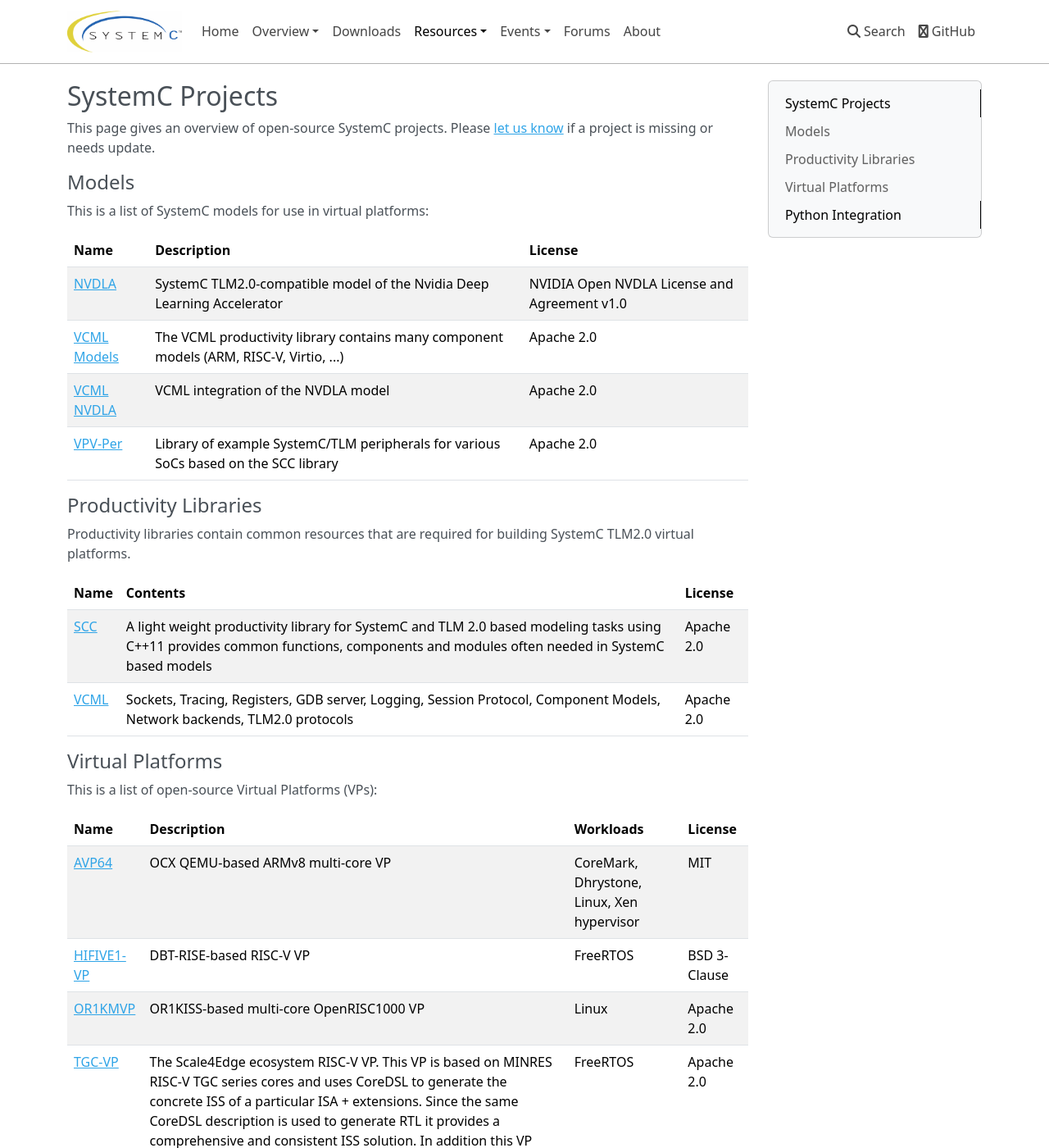
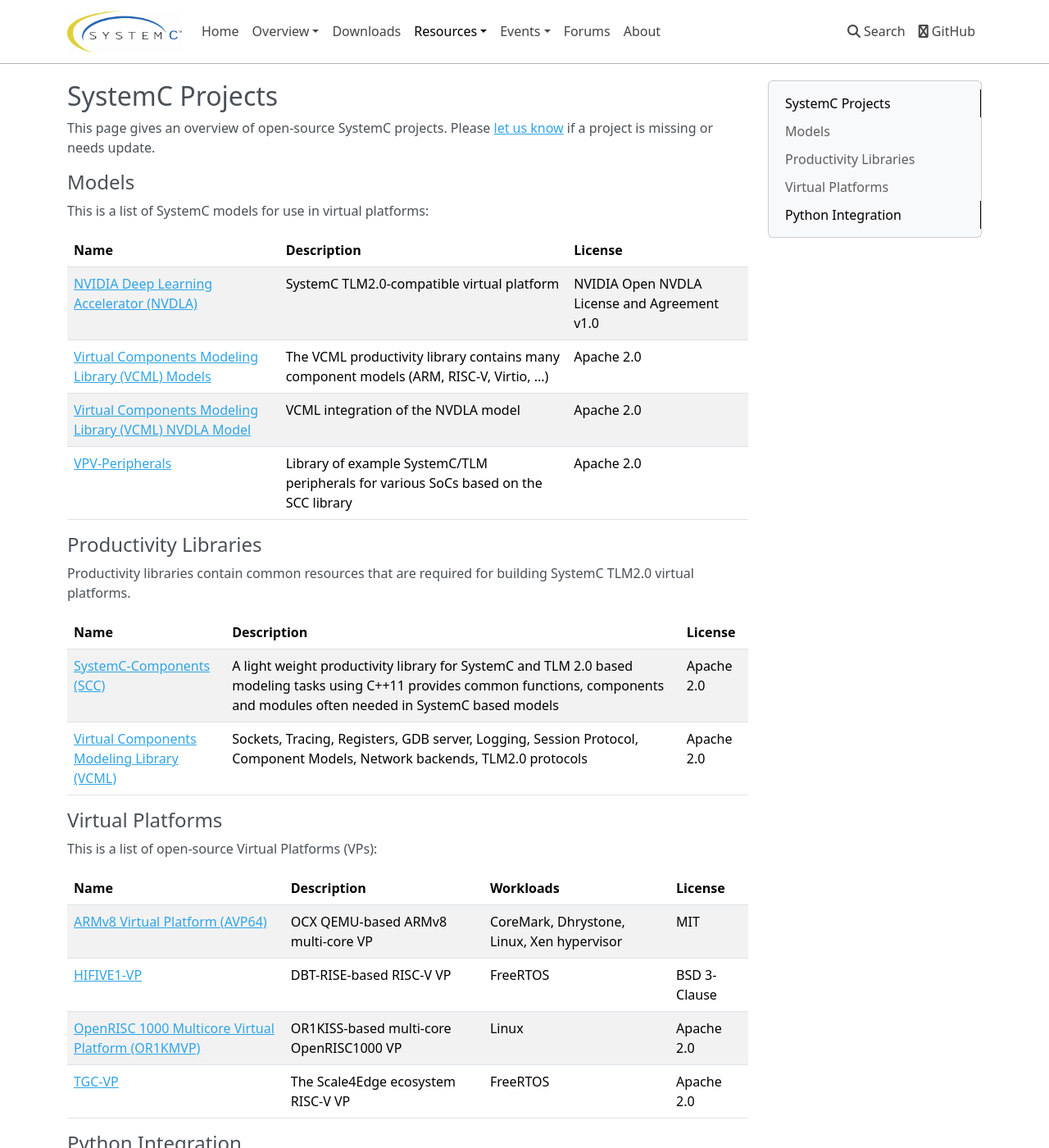
Before and after one commit to accellera-official/systemc.org, an MkDocs documentation site: the page built from docs/resources/projects.md, in a window 1280 px wide and 1400 px high. Shown: the whole window at 82% size. Built offline with MkDocs 1.6.1, drawn with Linux system fonts in a browser that asks for light colours; nearby versions of some CDN libraries; some of the changed text lies outside the part shown.

Commit message:
more verbose names in projects

```diff
--- a/docs/resources/projects.md
+++ b/docs/resources/projects.md
@@ -9,19 +9,19 @@
 
 | Name             | Description                                                                             | License                                      |
 | :--------------- | :-------------------------------------------------------------------------------------- | :------------------------------------------- |
-| [NVDLA][2]       | SystemC TLM2.0-compatible model of the Nvidia Deep Learning Accelerator                 | NVIDIA Open NVDLA License and Agreement v1.0 |
-| [VCML Models][3] | The VCML productivity library contains many component models (ARM, RISC-V, Virtio, ...) | Apache 2.0                                   |
-| [VCML NVDLA][4]  | VCML integration of the NVDLA model                                                     | Apache 2.0                                   |
-| [VPV-Per][12]    | Library of example SystemC/TLM peripherals for various SoCs based on the SCC library    | Apache 2.0                                   |
+| [NVIDIA Deep Learning Accelerator (NVDLA)][2] | SystemC TLM2.0-compatible virtual platform                 | NVIDIA Open NVDLA License and Agreement v1.0 |
+| [Virtual Components Modeling Library (VCML) Models][3] | The VCML productivity library contains many component models (ARM, RISC-V, Virtio, ...) | Apache 2.0                                   |
+| [Virtual Components Modeling Library (VCML) NVDLA Model][4]  | VCML integration of the NVDLA model                                                     | Apache 2.0                                   |
+| [VPV-Peripherals][12]    | Library of example SystemC/TLM peripherals for various SoCs based on the SCC library    | Apache 2.0                                   |
 
 ## Productivity Libraries
 
 Productivity libraries contain common resources that are required for building SystemC TLM2.0 virtual platforms.
 
-| Name       | Contents                                                                                                                 | License    |
-| :--------- | :----------------------------------------------------------------------------------------------------------------------- | :--------- |
-| [SCC][5]   | A light weight productivity library for SystemC and TLM 2.0 based modeling tasks using C++11 provides common functions, components and modules often needed in SystemC based models | Apache 2.0 |
-| [VCML][6]  | Sockets, Tracing, Registers, GDB server, Logging, Session Protocol, Component Models, Network backends, TLM2.0 protocols | Apache 2.0 |
+| Name                         | Description                                                                            | License                      |
+|:---------------------------- | :------------------------------------------------------------------------------------- | :--------------------------- |
+| [SystemC-Components (SCC)][5] | A light weight productivity library for SystemC and TLM 2.0 based modeling tasks using C++11 provides common functions, components and modules often needed in SystemC based models | Apache 2.0 |
+| [Virtual Components Modeling Library (VCML)][6]  | Sockets, Tracing, Registers, GDB server, Logging, Session Protocol, Component Models, Network backends, TLM2.0 protocols | Apache 2.0 |
 
 ## Virtual Platforms
 
@@ -29,20 +29,20 @@
 
 | Name            | Description                              | Workloads                                  | License      |
 | :-------------- | :--------------------------------------- | :----------------------------------------- | :----------- |
-| [AVP64][7]      | OCX QEMU-based ARMv8 multi-core VP       | CoreMark, Dhrystone, Linux, Xen hypervisor | MIT          |
+| [ARMv8 Virtual Platform (AVP64)][7]      | OCX QEMU-based ARMv8 multi-core VP       | CoreMark, Dhrystone, Linux, Xen hypervisor | MIT          |
 | [HIFIVE1-VP][8] | DBT-RISE-based RISC-V VP                 | FreeRTOS                                   | BSD 3-Clause |
-| [OR1KMVP][9]    | OR1KISS-based multi-core OpenRISC1000 VP | Linux                                      | Apache 2.0   |
-| [TGC-VP][10]    | The Scale4Edge ecosystem RISC-V VP. This VP is based on MINRES RISC-V TGC series cores and uses CoreDSL to generate the concrete ISS of a particular ISA + extensions. Since the same CoreDSL description is used to generate RTL it provides a comprehensive and consistent ISS solution. In addition this VP provides an example of a Python VP toplevel. | FreeRTOS | Apache 2.0 |
+| [OpenRISC 1000 Multicore Virtual Platform (OR1KMVP)][9]    | OR1KISS-based multi-core OpenRISC1000 VP | Linux                                      | Apache 2.0   |
+| [TGC-VP][10]    | The Scale4Edge ecosystem RISC-V VP | FreeRTOS | Apache 2.0 |
 
 ## Python Integration
 
-| Name       | Contents                                                                                                                 | License    |
+| Name       | Description                                                                                                              | License    |
 | :--------- | :----------------------------------------------------------------------------------------------------------------------- | :--------- |
 | [PySysC][11] | A Python package to make SystemC usable from Python. It supports composition of a SystemC/TLM model as well as running the simulation. | Apache 2.0 |
 
 
 [1]: https://github.com/accellera-official/systemc.org/issues
-[2]: https://github.com/nvdla/hw/tree/nvdlav1/cmod
+[2]: https://github.com/nvdla/vp
 [3]: https://github.com/janweinstock/vcml/tree/master/src/vcml/models
 [4]: https://github.com/aut0/vcml-nvdla
 [5]: https://github.com/Minres/SystemC-Components
```
